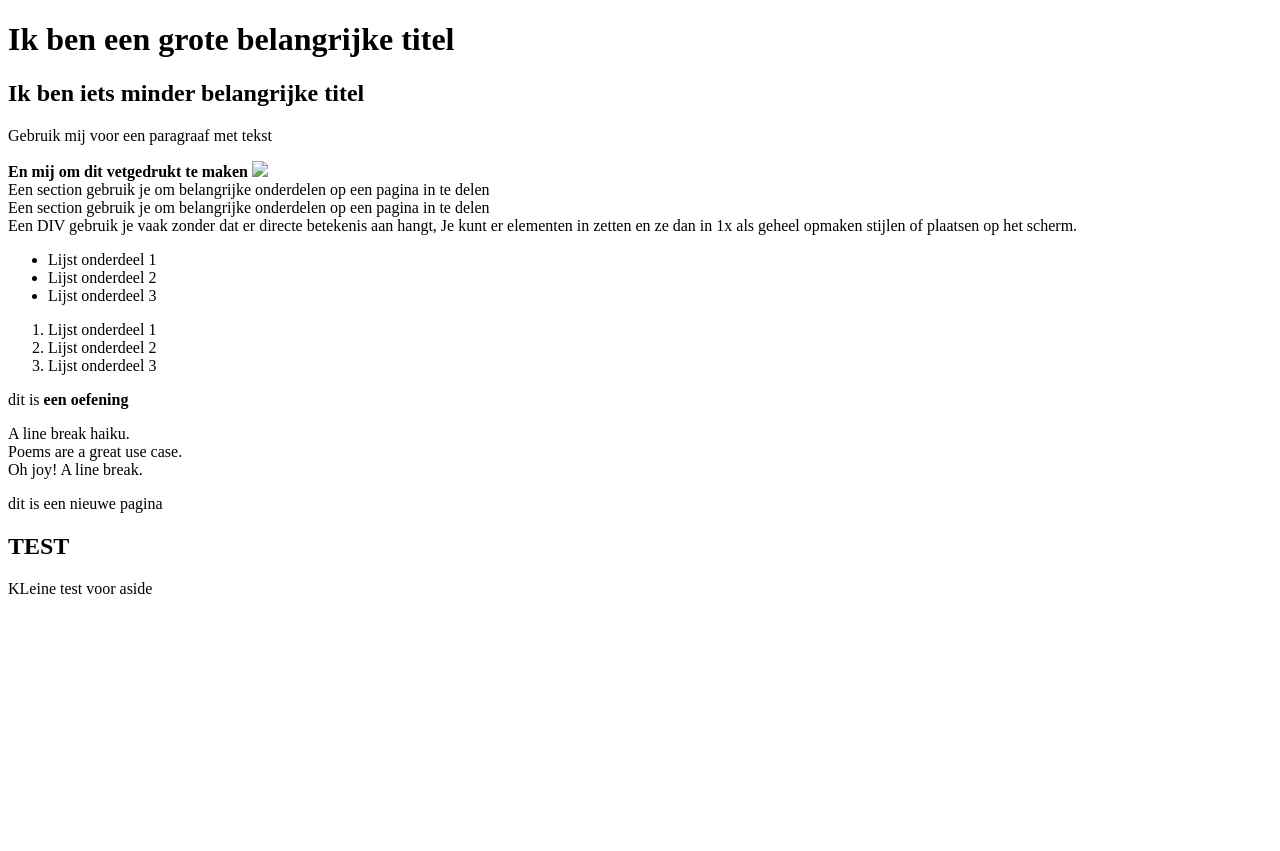
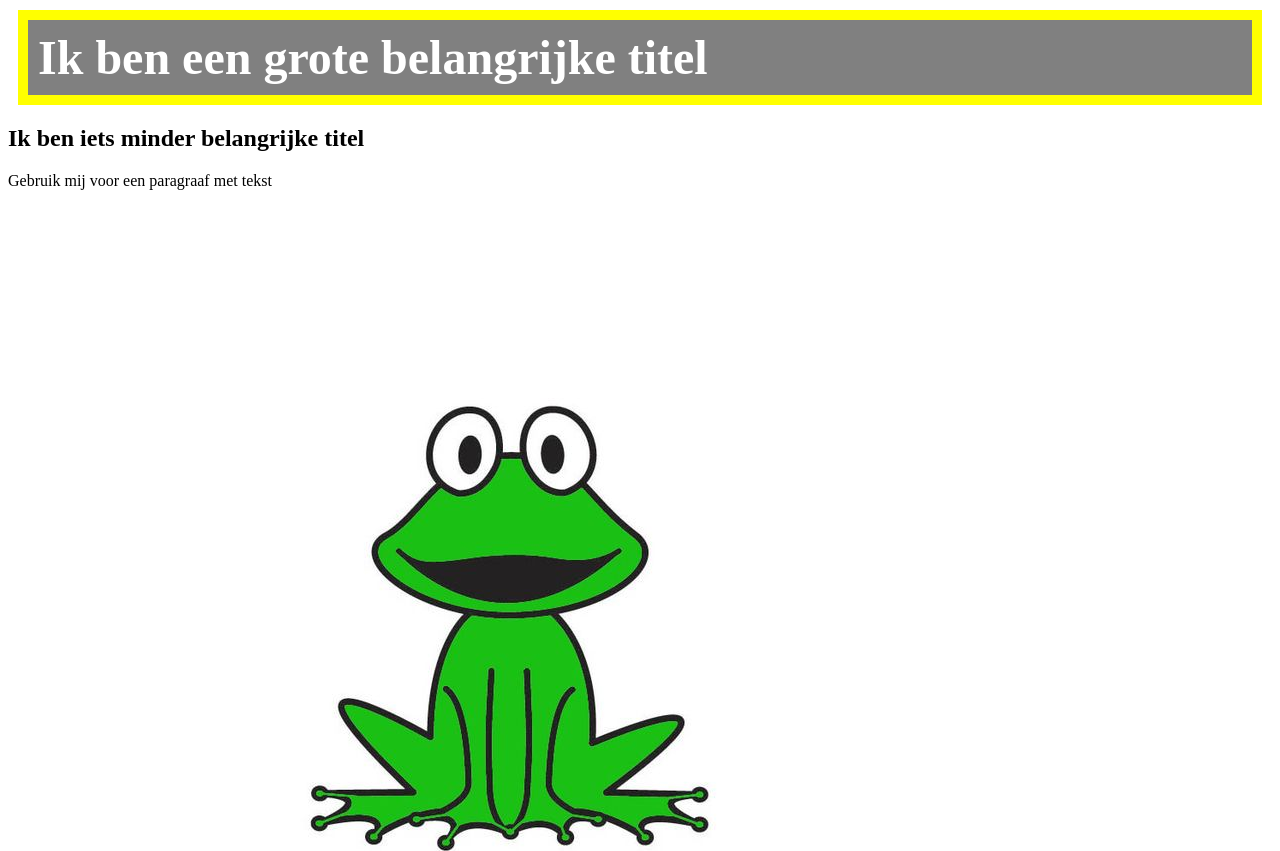
Before and after one commit to jesseboon04/Flex-HTMLDeepDive, a plain HTML site: page Les1-html-css/index.html in a window 1280 px wide. Shown: the top 851 px of the page. Before the commit the page ends 800 px from the top, so only its background shows below. Drawn offline with Linux system fonts and the light colour scheme.

Commit message:
Les 1 af met style en opmaak

```diff
--- a/Les1-html-css/index.html
+++ b/Les1-html-css/index.html
@@ -6,7 +6,8 @@
     <title>Document</title>
 </head>
 <body>
-    <h1>Ik ben een grote belangrijke titel</h1>
+<h1 style=" color: white;background-color: gray;padding: 10px;border: 10 px blue;border-color: 10px blue;border: 10px,aliceblue;/*! border: 10px yellow; */border: 10px solid yellow;font-size: 48px;margin: 10px;">
+Ik ben een grote belangrijke titel</h1>
 <h2>Ik ben iets minder belangrijke titel</h2>
 
 <p>Gebruik mij voor een paragraaf met tekst</p>
@@ -15,7 +16,7 @@
 <!-- Ik ben een comment en wordt niet op het scherm getoond (wel in de broncode) -->
 
 <!-- Een img tag is om afbeeldingen te tonen. Deze heeft GEEN eind tag maar wordt afgesloten met een / voor het einde van de tag. -->
-<img src="mijn-plaatje.jpg" />
+<img src="kikker.jpg"  alt="Plaatje van een groene kikker" />
 
 <section>Een section gebruik je om belangrijke onderdelen op een pagina in te delen</section>
 
```
Also changed, not shown: Les1-html-css/boxmodel.html (added, +15 -0 lines), Les1-html-css/Schermafbeelding 2020-11-26 om 12.44.40.png (added), Les1-html-css/Schermafbeelding 2020-11-27 om 10.00.33.png (added), Les1-html-css/Schermafbeelding 2020-11-28 om 12.46.26.png (added), Les1-html-css/Schermafbeelding 2020-11-28 om 12.54.14.png (added), Les1-html-css/Schermafbeelding 2020-11-28 om 13.14.15.png (added), Les1-html-css/Schermafbeelding 2020-11-28 om 13.14.23.png (added), Les1-html-css/Schermafbeelding 2020-11-28 om 13.15.56.png (added), Les1-html-css/kikker.jpg (added).
